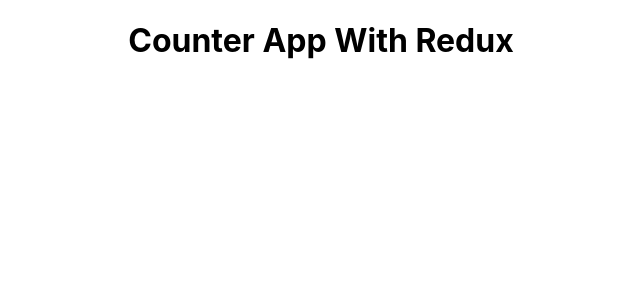
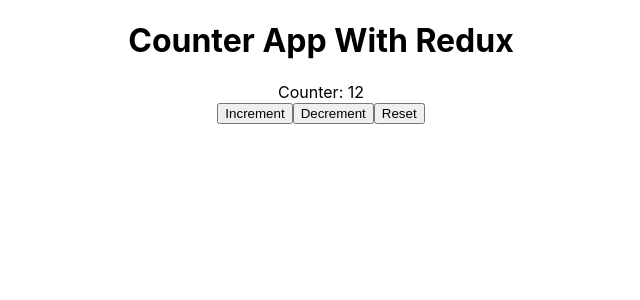
Before and after one commit to raofahadkhan/counter-app-with-react-and-redux, a React (Create React App) app: page / in a window 1280 px wide. Shown: the top 300 px of the page, without its empty margins (319-959 px from the left). Built offline with nearby package versions, Linux system fonts and the light colour scheme.

Commit message:
ADD: buttons: increment,decrement,reset

```diff
--- a/src/App.js
+++ b/src/App.js
@@ -1,9 +1,11 @@
 import "./App.css";
+import Counter from "./Components/Counter";
 
 function App() {
 	return (
 		<div className="App">
 			<h1>Counter App With Redux</h1>
+			<Counter />
 		</div>
 	);
 }
--- /dev/null
+++ b/src/Components/Counter.js
@@ -0,0 +1,16 @@
+import React from "react";
+
+const Counter = () => {
+	return (
+		<div>
+			<div>Counter: 12</div>
+			<div>
+				<button onClick={() => {}}>Increment</button>
+				<button onClick={() => {}}>Decrement</button>
+				<button onClick={() => {}}>Reset</button>
+			</div>
+		</div>
+	);
+};
+
+export default Counter;
```
